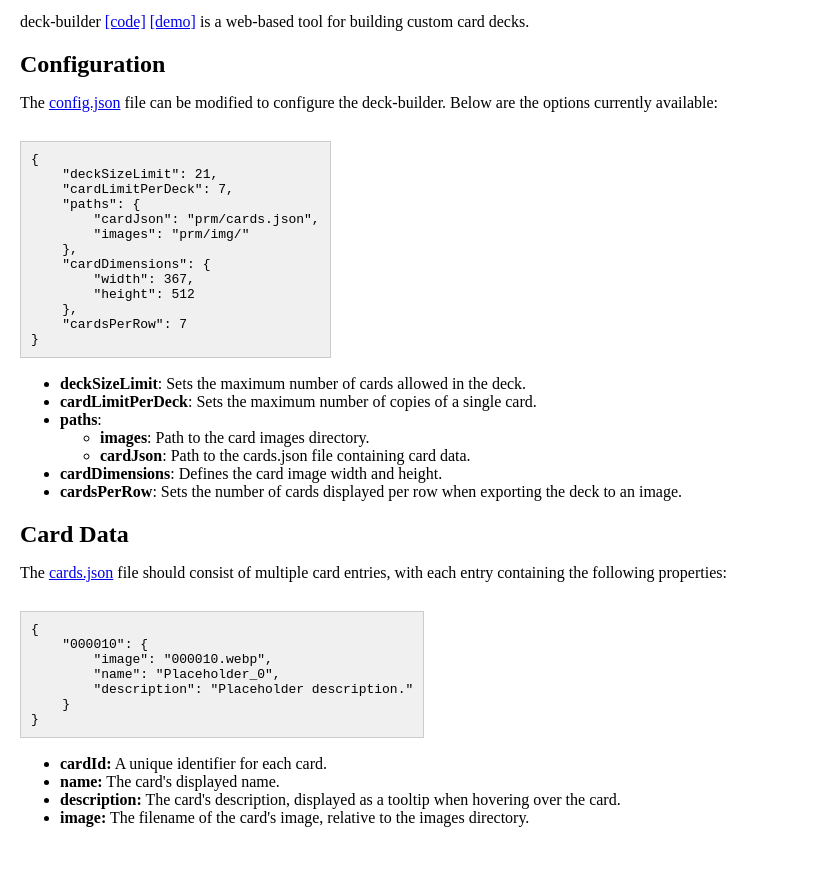
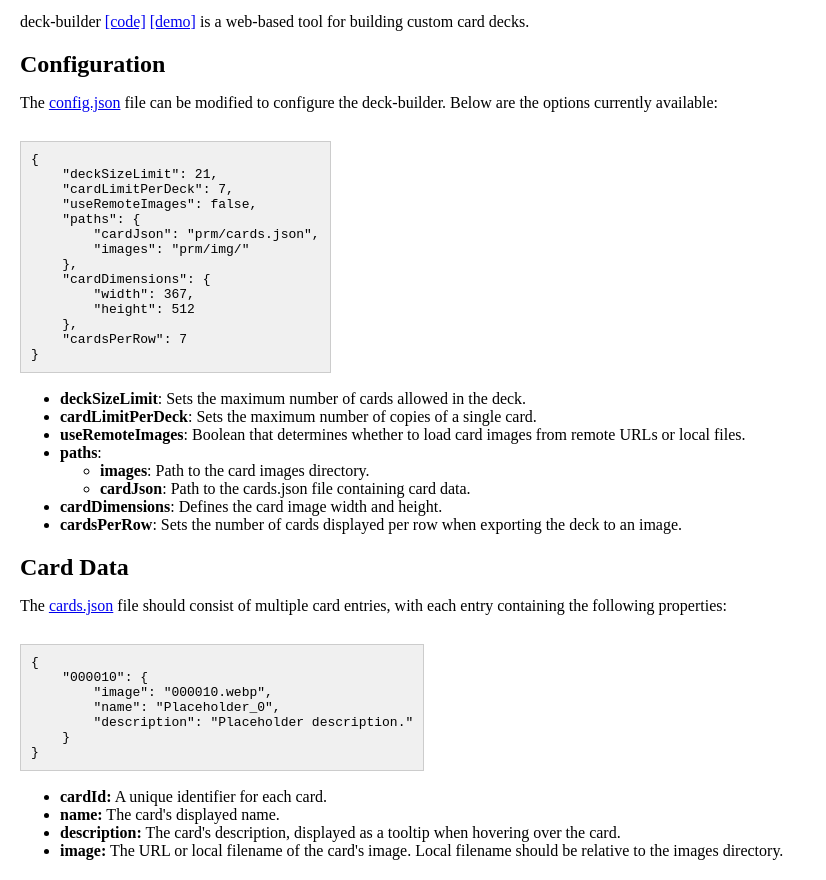
Before and after one commit to uw0s/uw0s.github.io, a plain HTML site: page docs/projects/deck-builder.html in a window 1280 px wide. Shown: the part 88-968 px from the top of the page, without its empty margins (0-826 px from the left). Before the commit the page ends 935 px from the top, so only its background shows below. Drawn offline with Linux system fonts and the light colour scheme.

Commit message:
Update deck-builder

```diff
--- a/docs/projects/deck-builder.html
+++ b/docs/projects/deck-builder.html
@@ -23,10 +23,11 @@
         <p>deck-builder <a href="https://github.com/uw0s/deck-builder">[code]</a> <a href="https://uw0s.github.io/deck-builder">[demo]</a> is a web-based tool for building custom card decks.</p>
         <h2>Configuration</h2>
         <p>The <a href="https://github.com/uw0s/deck-builder/blob/main/docs/config.json">config.json</a> file can be modified to configure the deck-builder. Below are the options currently available:</p>
-        <pre><code>{<br>    "deckSizeLimit": 21,<br>    "cardLimitPerDeck": 7,<br>    "paths": {<br>        "cardJson": "prm/cards.json",<br>        "images": "prm/img/"<br>    },<br>    "cardDimensions": {<br>        "width": 367,<br>        "height": 512<br>    },<br>    "cardsPerRow": 7<br>}</code></pre>
+        <pre><code>{<br>    "deckSizeLimit": 21,<br>    "cardLimitPerDeck": 7,<br>    "useRemoteImages": false,<br>    "paths": {<br>        "cardJson": "prm/cards.json",<br>        "images": "prm/img/"<br>    },<br>    "cardDimensions": {<br>        "width": 367,<br>        "height": 512<br>    },<br>    "cardsPerRow": 7<br>}</code></pre>
         <ul>
             <li><b>deckSizeLimit</b>: Sets the maximum number of cards allowed in the deck.</li>
             <li><b>cardLimitPerDeck</b>: Sets the maximum number of copies of a single card.</li>
+            <li><b>useRemoteImages</b>: Boolean that determines whether to load card images from remote URLs or local files.</li>
             <li><b>paths</b>:
                 <ul>
                     <li><b>images</b>: Path to the card images directory.</li>
@@ -43,7 +44,7 @@
             <li><strong>cardId:</strong> A unique identifier for each card.</li>
             <li><strong>name:</strong> The card's displayed name.</li>
             <li><strong>description:</strong> The card's description, displayed as a tooltip when hovering over the card.</li>
-            <li><strong>image:</strong> The filename of the card's image, relative to the images directory.</li>
+            <li><strong>image:</strong> The URL or local filename of the card's image. Local filename should be relative to the images directory.</li>
         </ul>
     </div>
 </body>
```
